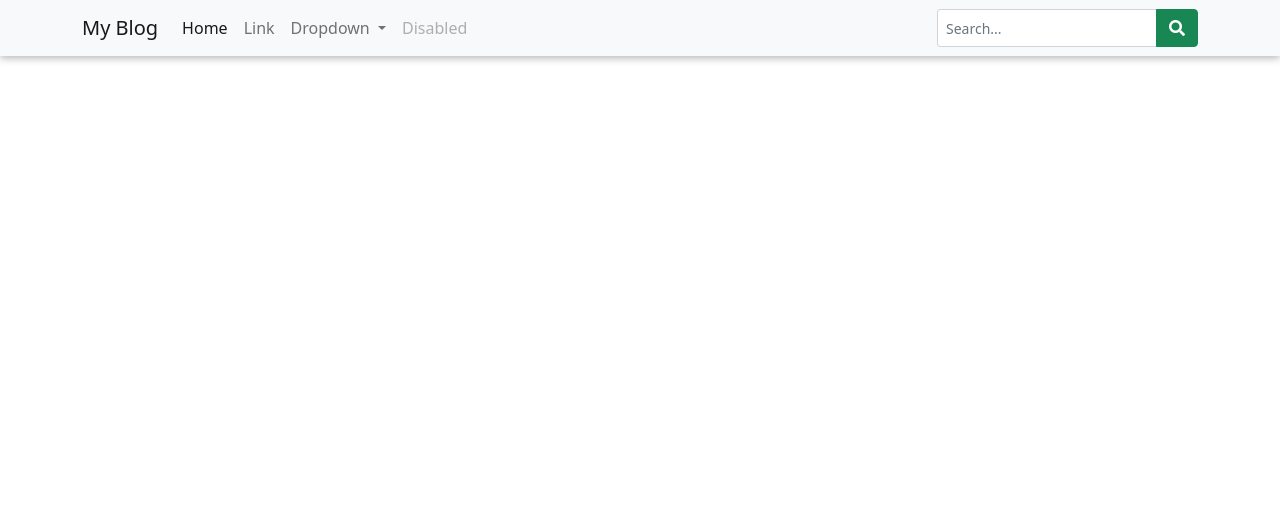
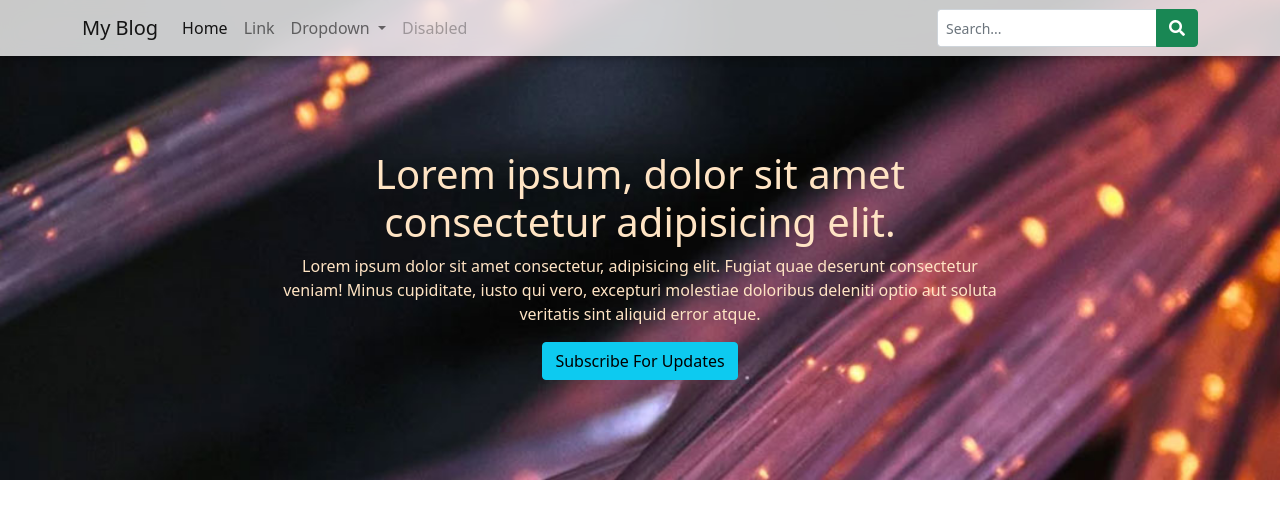
Before and after one commit to razorboy73/Blog, a plain HTML site: page index.html in a window 1280 px wide. Drawn offline with nearby package versions, Linux system fonts and the light colour scheme.

Commit message:
added banner and subscribe button

```diff
--- a/index.html
+++ b/index.html
@@ -14,7 +14,7 @@
   </head>
   <body>
     <!--Nav Bar Start-->
-    <nav class="navbar navbar-expand-lg navbar-light bg-light my_nav">
+    <nav class="navbar navbar-expand-lg navbar-light bg-light my_nav fixed-top">
         <div class="container">
           <a class="navbar-brand" href="#">My Blog</a>
           <button class="navbar-toggler" type="button" data-bs-toggle="collapse" data-bs-target="#navbarSupportedContent" aria-controls="navbarSupportedContent" aria-expanded="false" aria-label="Toggle navigation">
@@ -54,7 +54,26 @@
           </div>
         </div>
       </nav>
-      <!--Nav Bar End-->
+    <!--Nav Bar End-->
+    <!--Header Start-->
+    <header class="main-header">
+        <div class="container">
+            <div class="row justify-content-center">
+                <div class="col-lg-8 col-md 8">
+                    <div class="header-text-holder">
+                        <h1>Lorem ipsum, dolor sit amet consectetur adipisicing elit. </h1>
+                        <p>Lorem ipsum dolor sit amet consectetur, adipisicing elit. Fugiat quae deserunt consectetur veniam! Minus cupiditate, iusto qui vero, excepturi molestiae doloribus deleniti optio aut soluta veritatis sint aliquid error atque.</p>
+                    </div>
+                    <div class="subscribe-holder">
+                    <a href="" class="btn btn-info" data-bs-toggle="modal" data-bs-target="#subscribeModal">Subscribe For Updates</a>
+
+                    </div>
+
+                </div>
+            </div>
+        </div>
+    </header>
+    <!--Header End-->
 
 
     <!-- Optional JavaScript; choose one of the two! -->
@@ -67,5 +86,33 @@
     <script src="https://cdn.jsdelivr.net/npm/@popperjs/core@2.9.2/dist/umd/popper.min.js" integrity="sha384-IQsoLXl5PILFhosVNubq5LC7Qb9DXgDA9i+tQ8Zj3iwWAwPtgFTxbJ8NT4GN1R8p" crossorigin="anonymous"></script>
     <script src="https://cdn.jsdelivr.net/npm/bootstrap@5.0.2/dist/js/bootstrap.min.js" integrity="sha384-cVKIPhGWiC2Al4u+LWgxfKTRIcfu0JTxR+EQDz/bgldoEyl4H0zUF0QKbrJ0EcQF" crossorigin="anonymous"></script>
     -->
-  </body>
+  <!--subscribe modal-->
+  <!-- Button trigger modal -->
+
+
+
+  <div class="modal fade" id="subscribeModal" tabindex="-1" aria-labelledby="subscribeModal" aria-hidden="true">
+    <div class="modal-dialog">
+      <div class="modal-content">
+        <div class="modal-header">
+          <h5 class="modal-title" id="exampleModalLabel">Subscribe for Newsletter</h5>
+          <button type="button" class="btn-close" data-bs-dismiss="modal" aria-label="Close"></button>
+        </div>
+        <div class="modal-body">
+          <form action="">
+              <div class="mb-3">
+                  <input type="text" class="form-control form-control-sm" placeholder="Enter your email addy">
+              </div>
+              <div class="mb-3 d-grid">
+                <input type="submit" class="btn btn-primary btn-sm" value="Subscribe Now">
+            </div>
+          </form>
+        </div>
+
+      </div>
+    </div>
+  </div>
+  <!--subscribe modal end-->
+
+</body>
 </html>
--- a/style.css
+++ b/style.css
@@ -1,4 +1,17 @@
 .my_nav{
     box-shadow: 0px 2px 8px rgba(0,0,0,0.3);
-    ;
+    background-color: rgb(255 255 255 / 78%) !important;
+    backdrop-filter: blur(10px);
 }
+.main-header{
+    background-image: url(img/Banner.jpg);
+    background-size: cover;
+    padding-top: 150px;
+    padding-bottom: 100px;
+}
+
+.header-text-holder, .subscribe-holder{
+
+    text-align: center;
+    color: bisque;
+}
```
Also changed, not shown: img/Banner.jpg (added), img/p.png (added).
